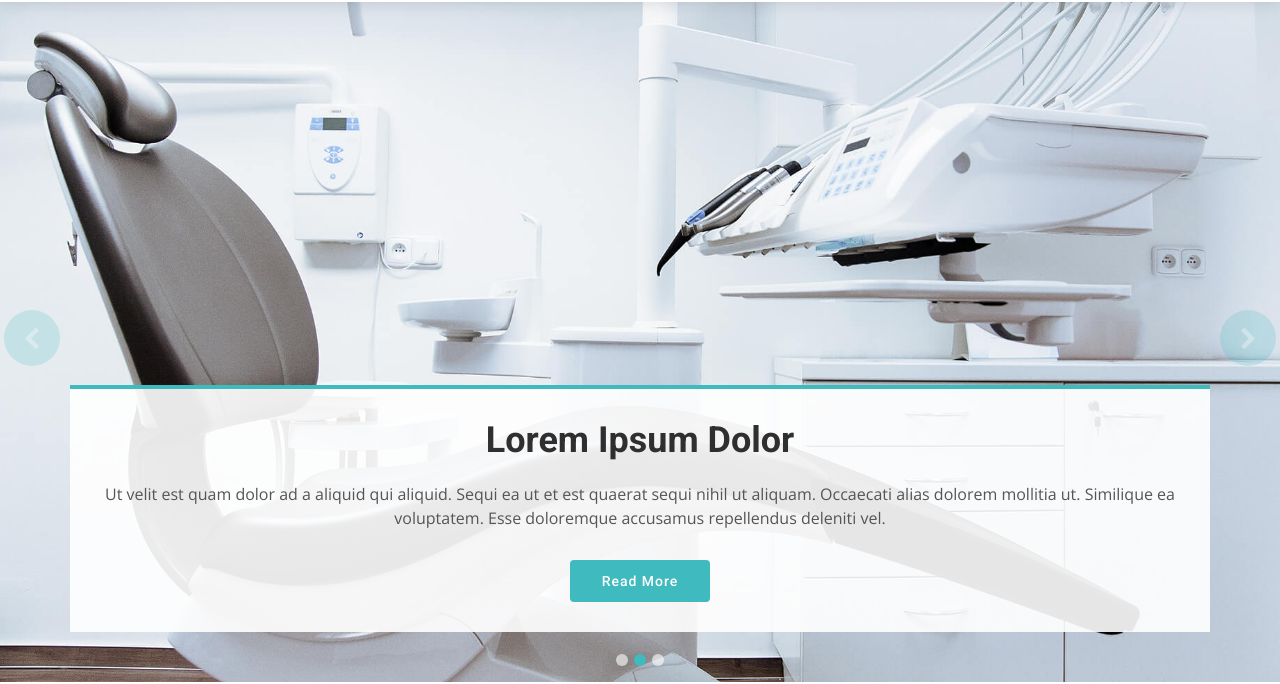
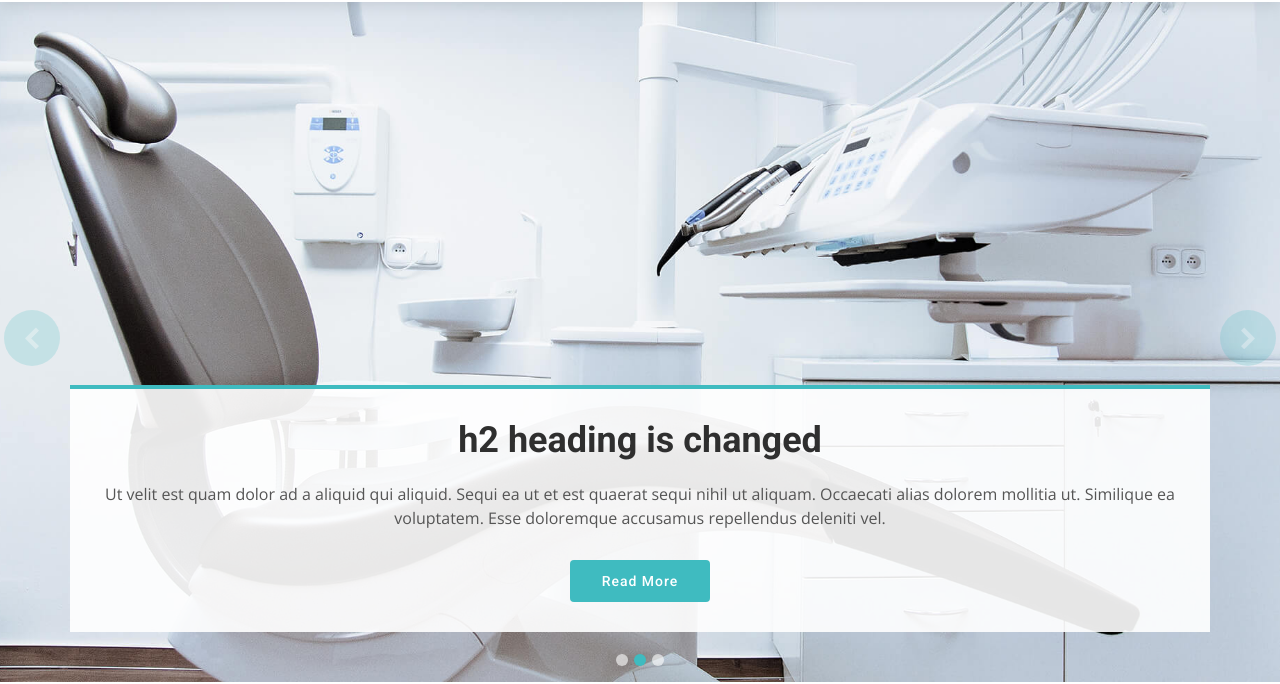
Before and after one commit to princess075/New1-Medicio, a plain HTML site: page index.html in a window 1280 px wide. Shown: the part 118-802 px from the top of the page. Drawn offline with nearby package versions, Linux system fonts and the light colour scheme.

Commit message:
h2 heading is changed in index.html

```diff
--- a/index.html
+++ b/index.html
@@ -112,7 +112,7 @@
         <!-- Slide 2 -->
         <div class="carousel-item" style="background-image: url(assets/img/slide/slide-2.jpg)">
           <div class="container">
-            <h2>Lorem Ipsum Dolor</h2>
+            <h2>h2 heading is changed</h2>
             <p>Ut velit est quam dolor ad a aliquid qui aliquid. Sequi ea ut et est quaerat sequi nihil ut aliquam. Occaecati alias dolorem mollitia ut. Similique ea voluptatem. Esse doloremque accusamus repellendus deleniti vel.</p>
             <a href="#about" class="btn-get-started scrollto">Read More</a>
           </div>
```
